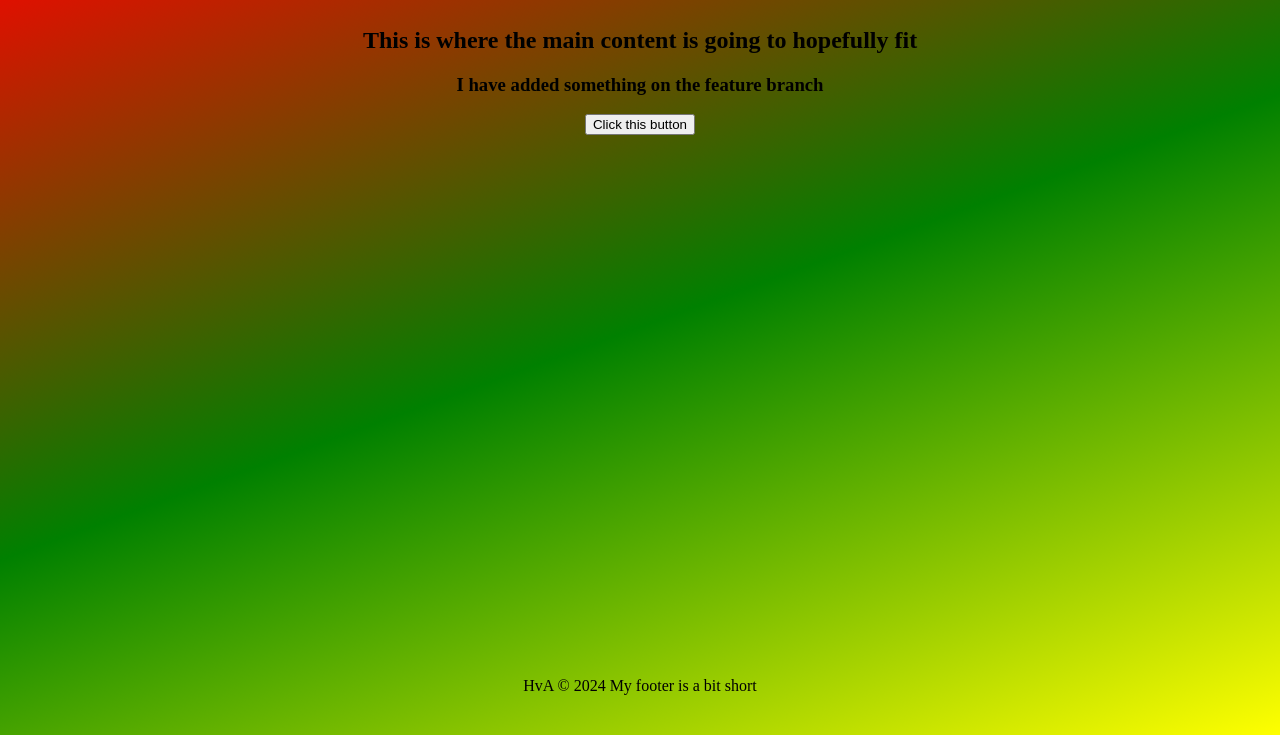
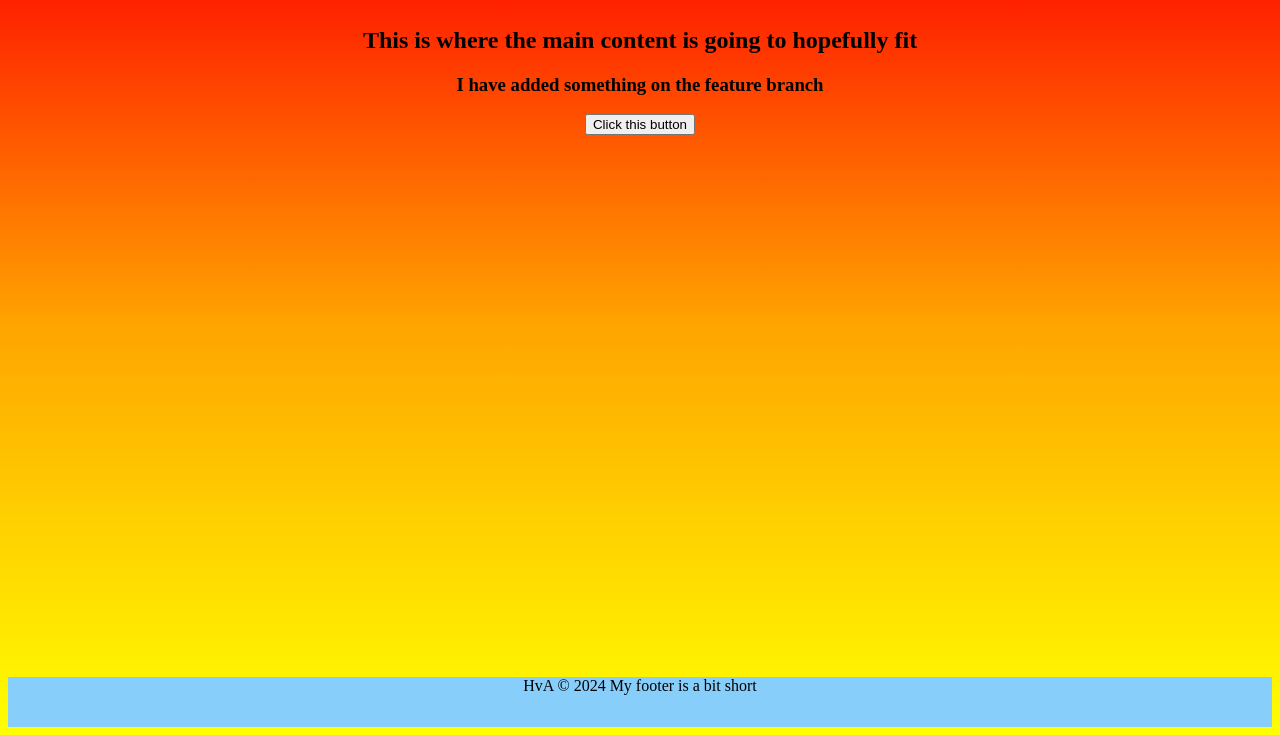
Before and after one commit to hwk246/GitTest, a plain HTML site: page index.html in a window 1280 px wide. Shown: the part 81-816 px from the top of the page. Drawn offline with Linux system fonts and the light colour scheme.

Commit message:
update of style.css footer an background gradient angle

```diff
--- a/style.css
+++ b/style.css
@@ -3,7 +3,7 @@
 }
 
 body{
-    background-image: linear-gradient(160deg, red, green, yellow);
+    background-image: linear-gradient(180deg, red, orange, yellow);
     text-align: center;
     display: flex;
     flex-direction: column;
@@ -17,4 +17,5 @@ main{
 
 footer{
     padding-bottom: 2em;
+    background-color: lightskyblue;
 }
```
